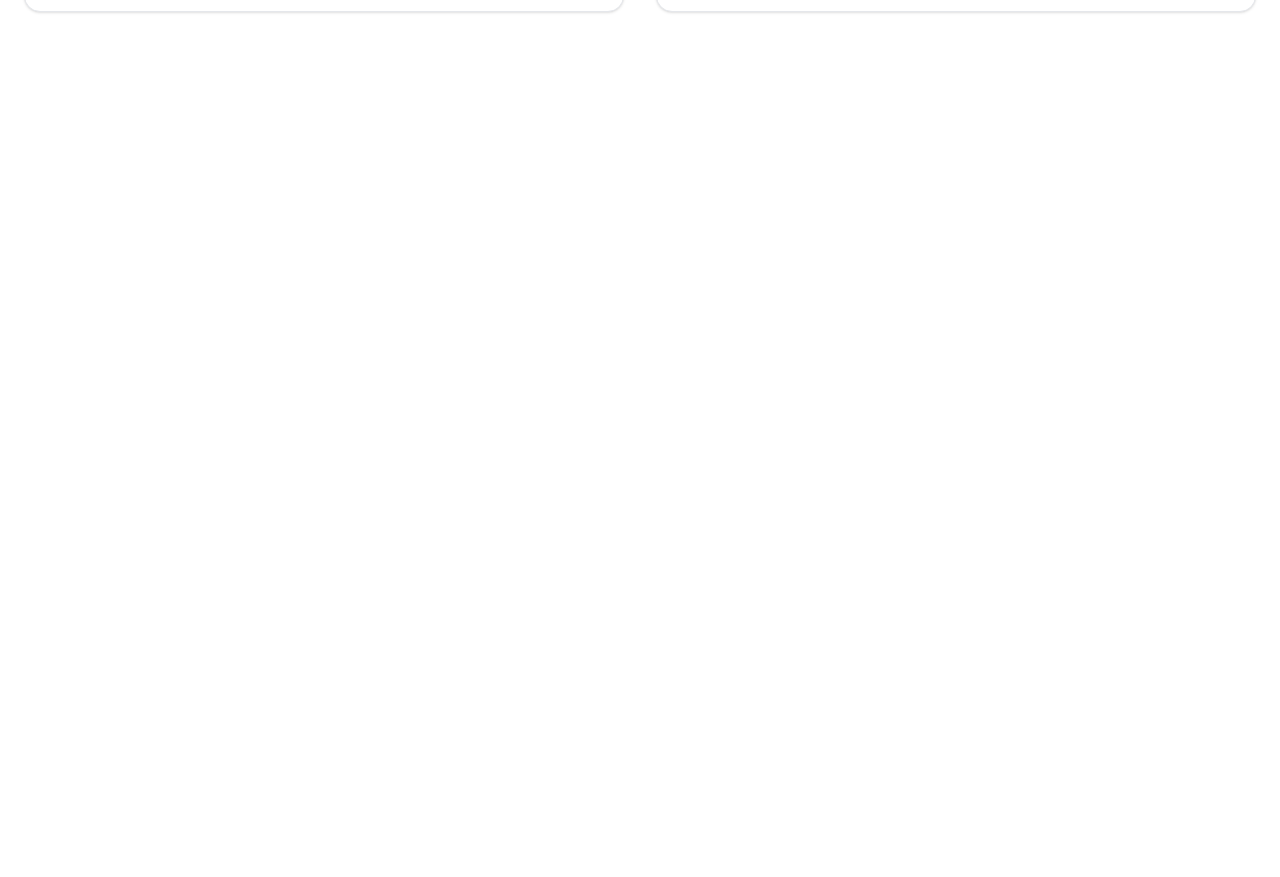
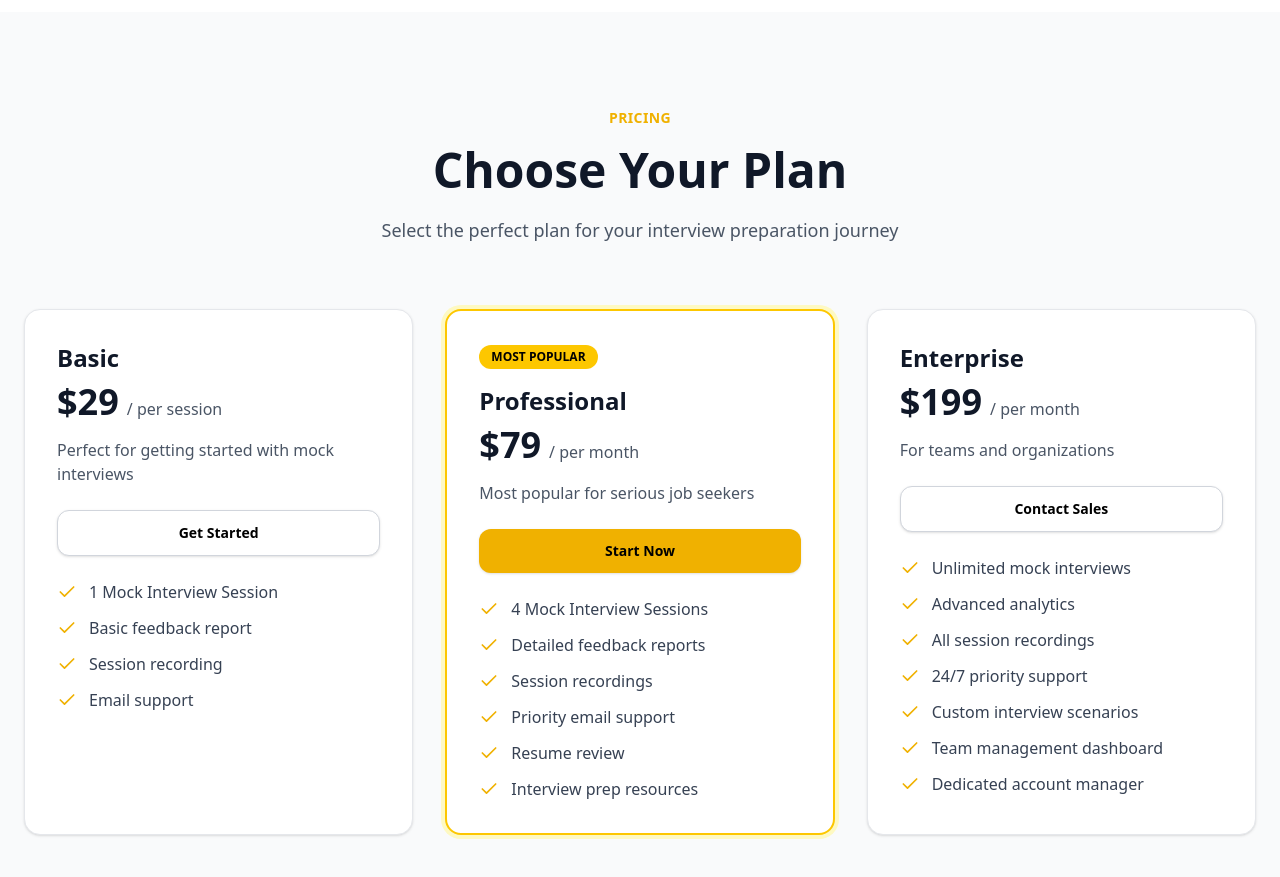
Before and after one commit to thilina-fer/colloq-frontend, a React (Vite) app in the folder colloq-frontend/: page / in a window 1280 px wide. Shown: the part 1517-2394 px from the top of the page. Before the commit the page ends 1625 px from the top, so only its background shows below. Built offline with nearby package versions, Linux system fonts and the light colour scheme.

Commit message:
feat : create a pricing card component and add this card in landing page

```diff
--- /dev/null
+++ b/colloq-frontend/src/components/pricingCards.jsx
@@ -0,0 +1,62 @@
+import React from "react";
+import { Check } from "lucide-react";
+
+export default function PricingCard({
+  name,
+  price,
+  period,
+  description,
+  features,
+  highlighted,
+  buttonText,
+}) {
+  return (
+    <div
+      className={`group rounded-2xl bg-white p-6 shadow-sm transition-all duration-300 hover:shadow-xl hover:-translate-y-2 sm:p-8 ${
+        highlighted
+          ? "border-2 border-yellow-400 ring-4 ring-yellow-100"
+          : "border border-gray-200 hover:border-yellow-300"
+      }`}
+    >
+      {/* Badge for highlighted plan */}
+      {highlighted && (
+        <div className="mb-4 inline-block rounded-full bg-yellow-400 px-3 py-1 text-xs font-bold text-black">
+          MOST POPULAR
+        </div>
+      )}
+
+      {/* Plan name */}
+      <h3 className="mb-2 text-2xl font-bold text-gray-900">{name}</h3>
+
+      {/* Price */}
+      <div className="mb-4">
+        <span className="text-4xl font-bold text-gray-900">{price}</span>
+        <span className="ml-2 text-gray-600">/ {period}</span>
+      </div>
+
+      {/* Description */}
+      <p className="mb-6 text-gray-600">{description}</p>
+
+      {/* CTA Button */}
+      <button
+        className={`mb-6 w-full rounded-xl px-6 py-3 text-sm font-bold shadow-sm transition ${
+          highlighted
+            ? "bg-yellow-500 text-black hover:bg-yellow-400"
+            : "border border-gray-300 bg-white text-black hover:bg-gray-50"
+        }`}
+      >
+        {buttonText}
+      </button>
+
+      {/* Features list */}
+      <ul className="space-y-3">
+        {features.map((feature, index) => (
+          <li key={index} className="flex items-start gap-3">
+            <Check className="mt-0.5 h-5 w-5 flex-shrink-0 text-yellow-500 transition-transform duration-300 group-hover:scale-125" />
+            <span className="text-gray-700">{feature}</span>
+          </li>
+        ))}
+      </ul>
+    </div>
+  );
+}
--- a/colloq-frontend/src/pages/landingPage.jsx
+++ b/colloq-frontend/src/pages/landingPage.jsx
@@ -2,6 +2,7 @@
 import { ArrowRight, Menu, X, Target, Briefcase, Check } from "lucide-react";
 
 import ColloQLogo from "../components/logo";
+import PricingCard from "../components/pricingCards";
 
 export default function LandingPage() {
   const [open, setOpen] = useState(false);
@@ -27,6 +28,57 @@
     return () => document.removeEventListener("keydown", onKey);
   }, []);
 
+  // Pricing data array
+  const pricingPlans = [
+    {
+      name: "Basic",
+      price: "$29",
+      period: "per session",
+      description: "Perfect for getting started with mock interviews",
+      features: [
+        "1 Mock Interview Session",
+        "Basic feedback report",
+        "Session recording",
+        "Email support",
+      ],
+      highlighted: false,
+      buttonText: "Get Started",
+    },
+    {
+      name: "Professional",
+      price: "$79",
+      period: "per month",
+      description: "Most popular for serious job seekers",
+      features: [
+        "4 Mock Interview Sessions",
+        "Detailed feedback reports",
+        "Session recordings",
+        "Priority email support",
+        "Resume review",
+        "Interview prep resources",
+      ],
+      highlighted: true,
+      buttonText: "Start Now",
+    },
+    {
+      name: "Enterprise",
+      price: "$199",
+      period: "per month",
+      description: "For teams and organizations",
+      features: [
+        "Unlimited mock interviews",
+        "Advanced analytics",
+        "All session recordings",
+        "24/7 priority support",
+        "Custom interview scenarios",
+        "Team management dashboard",
+        "Dedicated account manager",
+      ],
+      highlighted: false,
+      buttonText: "Contact Sales",
+    },
+  ];
+
   return (
     <>
       {/* Hero Section */}
@@ -34,13 +86,13 @@
         {/* Yellow Gradient Effects */}
         <div className="absolute inset-0">
           {/* Top yellow glow */}
-          <div className="pointer-events-none absolute -top-32 left-1/2 h-[360px] w-[560px] -translate-x-1/2 rounded-full bg-gradient-to-b from-yellow-300/40 via-yellow-200/30 to-transparent blur-3xl sm:-top-44 sm:w-[980px]" />
+          <div className="pointer-events-none absolute -top-32 left-1/2 h-[360px] w-[560px] -translate-x-1/2 rounded-full bg-gradient-to-b from-yellow-300/40 via-yellow-200/30 to-transparent blur-3xl sm:-top-44 sm:h-[520px] sm:w-[980px]" />
 
           {/* Center yellow accent */}
-          <div className="pointer-events-none absolute top-1/3 left-1/4 h-[300px] w-[300px] rounded-full bg-yellow-400/20 blur-3xl  sm:w-[400px]" />
+          <div className="pointer-events-none absolute top-1/3 left-1/4 h-[300px] w-[300px] rounded-full bg-yellow-400/20 blur-3xl sm:h-[400px] sm:w-[400px]" />
 
           {/* Bottom subtle glow */}
-          <div className="pointer-events-none absolute left-1/2 h-[360px] w-[560px] -translate-x-1/2 rounded-full bg-gradient-to-t from-yellow-100/30 to-transparent blur-3xl  sm:w-[980px]" />
+          <div className="pointer-events-none absolute -bottom-32 left-1/2 h-[360px] w-[560px] -translate-x-1/2 rounded-full bg-gradient-to-t from-yellow-100/30 to-transparent blur-3xl sm:-bottom-44 sm:h-[520px] sm:w-[980px]" />
         </div>
 
         {/* Navbar */}
@@ -167,7 +219,7 @@
             </div>
 
             {/* Title */}
-            <h1 className="mt-20 font-bold leading-[1.05] text-black text-[34px] sm:text-[52px] md:text-[72px] lg:text-[80px]">
+            <h1 className="mt-8 font-bold leading-[1.05] text-black text-[34px] sm:text-[52px] md:text-[72px] lg:text-[80px]">
               How top professionals{" "}
               <span className="block bg-gradient-to-r from-yellow-400 via-yellow-500 to-gray-800 bg-clip-text text-transparent">
                 prepare for interviews
@@ -175,14 +227,14 @@
             </h1>
 
             {/* Subtitle */}
-            <p className="mt-15 max-w-2xl text-sm font-normal leading-relaxed text-gray-600 sm:text-base  md:text-lg">
+            <p className="mt-6 max-w-2xl text-sm font-normal leading-relaxed text-gray-600 sm:text-base md:mt-8 md:text-lg">
               Practical interview prep loved by 100,000+ candidates and hiring
               managers. Master your next big opportunity with real-world
               practice.
             </p>
 
             {/* CTA */}
-            <div className="mt-15 flex w-full max-w-md flex-col gap-3  sm:max-w-none sm:flex-row sm:justify-center sm:gap-4">
+            <div className="mt-8 flex w-full max-w-md flex-col gap-3 sm:mt-10 sm:max-w-none sm:flex-row sm:justify-center sm:gap-4">
               <button className="w-full rounded-xl border border-gray-300 bg-white px-6 py-3 text-sm font-bold text-black shadow-sm hover:bg-gray-100 transition sm:w-auto sm:px-7 sm:py-4">
                 Book a Session
               </button>
@@ -209,7 +261,7 @@
             <p className="mb-3 text-sm font-semibold tracking-wide text-teal-500">
               WHY COLOQ
             </p>
-            <h2 className="mb-4 text-3xl font-bold leading-tight text-gray-900 sm:text-4xl md:text-5xl block bg-gradient-to-r from-yellow-400 via-yellow-500 to-gray-800 bg-clip-text text-transparent">
+            <h2 className="mb-4 text-3xl font-bold leading-tight text-gray-900 sm:text-4xl md:text-5xl">
               Two Sides, One Mission
             </h2>
             <p className="mx-auto max-w-3xl text-base leading-relaxed text-gray-600 sm:text-lg">
@@ -311,6 +363,32 @@
           </div>
         </div>
       </section>
+
+      {/* Pricing Section */}
+      <section className="bg-gray-50 px-4 py-16 sm:px-6 sm:py-20 md:py-24">
+        <div className="mx-auto max-w-7xl">
+          {/* Header */}
+          <div className="mb-12 text-center sm:mb-16">
+            <p className="mb-3 text-sm font-semibold tracking-wide text-yellow-500">
+              PRICING
+            </p>
+            <h2 className="mb-4 text-3xl font-bold leading-tight text-gray-900 sm:text-4xl md:text-5xl">
+              Choose Your Plan
+            </h2>
+            <p className="mx-auto max-w-3xl text-base leading-relaxed text-gray-600 sm:text-lg">
+              Select the perfect plan for your interview preparation journey
+            </p>
+          </div>
+
+          {/* Pricing Cards */}
+          <div className="grid gap-6 md:grid-cols-3 md:gap-8">
+            {pricingPlans.map((plan, index) => (
+              <PricingCard key={index} {...plan} />
+            ))}
+          </div>
+        </div>
+      </section>
+
     </>
   );
 }
@@ -334,4 +412,5 @@
       {children}
     </div>
   );
+
 }
```
